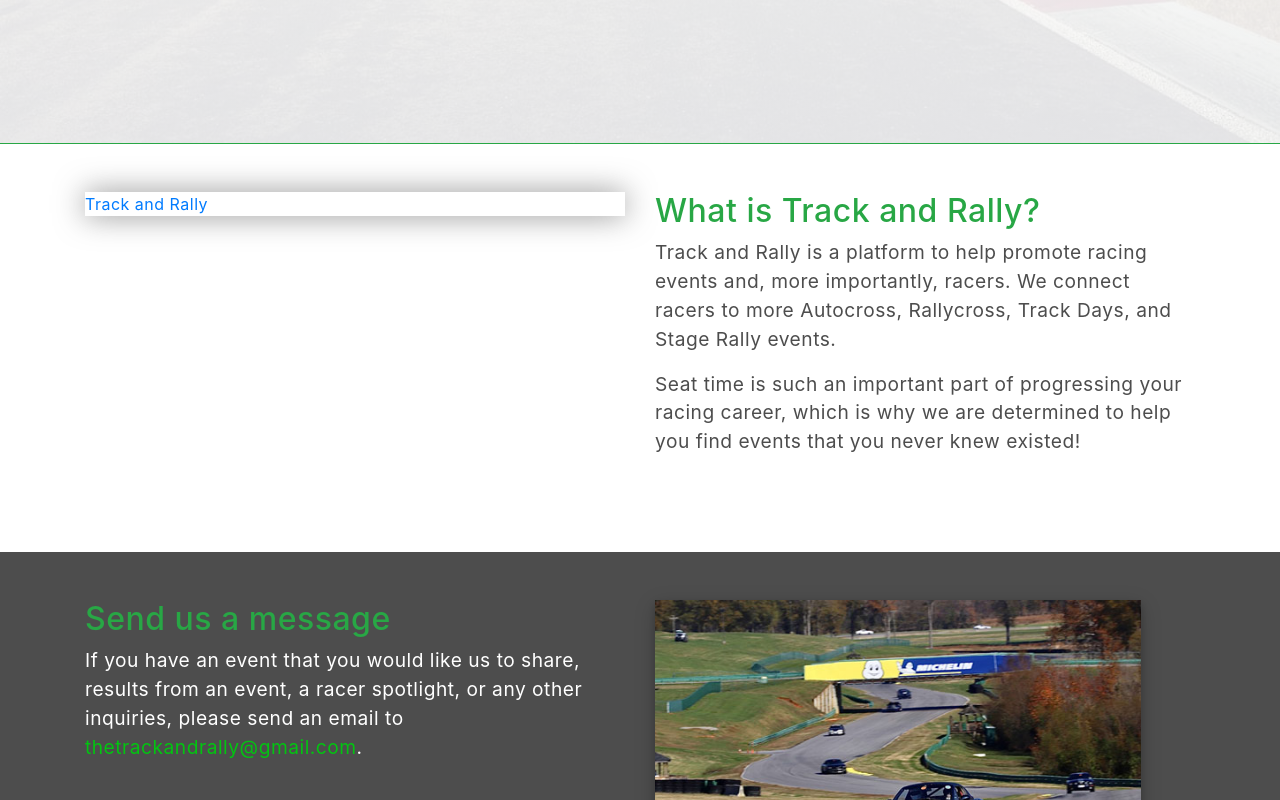
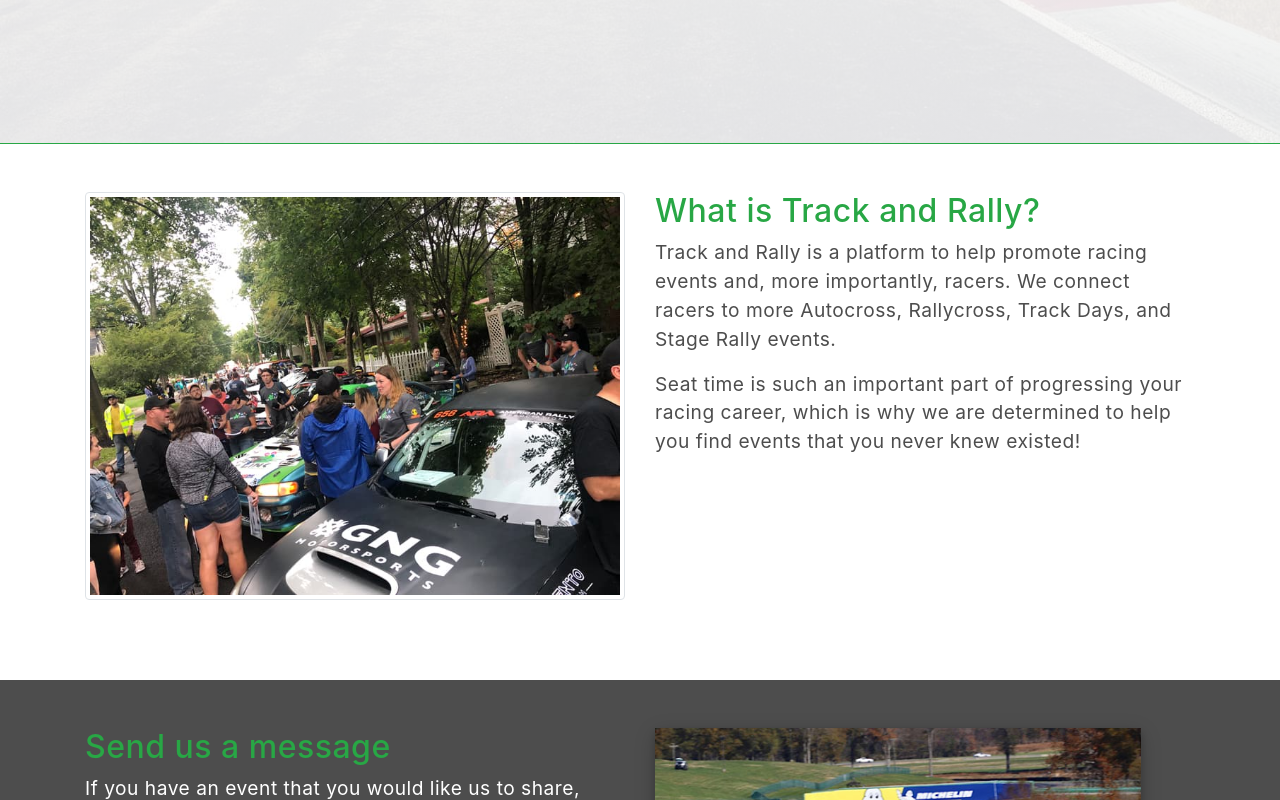
Before and after one commit to jeffberlin/track-and-rally, a React (Create React App) app: page / in a window 1280 px wide. Shown: the part 656-1456 px from the top of the page. Built offline with nearby package versions, Linux system fonts and the light colour scheme; a web font is replaced by a local one.

Commit message:
Replacing FacebookFeed with image

```diff
--- a/public/index.html
+++ b/public/index.html
@@ -47,8 +47,8 @@
     <link rel="stylesheet" href="https://use.fontawesome.com/releases/v5.8.1/css/all.css" integrity="sha384-50oBUHEmvpQ+1lW4y57PTFmhCaXp0ML5d60M1M7uH2+nqUivzIebhndOJK28anvf" crossorigin="anonymous">
   </head>
   <body>
-    <div id="fb-root"></div>
-    <script async defer crossorigin="anonymous" src="https://connect.facebook.net/en_US/sdk.js#xfbml=1&version=v7.0"></script>
+    <!-- <div id="fb-root"></div>
+    <script async defer crossorigin="anonymous" src="https://connect.facebook.net/en_US/sdk.js#xfbml=1&version=v7.0"></script> -->
     <noscript>You need to enable JavaScript to run this app.</noscript>
     <div id="root"></div>
     <script src="lazysizes.min.js" async></script>
--- a/src/App.js
+++ b/src/App.js
@@ -1,8 +1,9 @@
 import React, { Suspense } from 'react';
 import { Route, Switch } from "react-router-dom";
 import Navigation from './Components/Navigation';
-import Home from './Components/Home';
-import Error from './Components/Error';
+// import Home from './Components/Home';
+// import Error from './Components/Error';
+// import Footer from './Components/Footer';
 
 import './css/app.css';
 import './css/home.css';
@@ -13,6 +14,8 @@ import './css/about.css';
 import './css/contact.css';
 
 const Footer = React.lazy(() => import('./Components/Footer'));
+const Error = React.lazy(() => import('./Components/Error'));
+const Home = React.lazy(() => import('./Components/Home'));
 
 function App() {
   return (
@@ -20,11 +23,11 @@ function App() {
       <header className="header">
         <Navigation />
       </header>
-      <Switch>
-        <Route path="/" exact component={Home} />
-        <Route component={Error} />
-      </Switch>
       <Suspense fallback={<div>Loading...</div>}>
+        <Switch>
+          <Route path="/" exact component={Home} />
+          <Route component={Error} />
+        </Switch>
         <Footer />
       </Suspense>
     </main>
--- a/src/Components/About.js
+++ b/src/Components/About.js
@@ -2,7 +2,8 @@ import React from 'react';
 import Container from 'react-bootstrap/Container';
 import Row from 'react-bootstrap/Row';
 import Col from 'react-bootstrap/Col';
-import FacebookFeed from './FacebookFeed';
+import Image from 'react-bootstrap/Image';
+// import FacebookFeed from './FacebookFeed';
 
 function About() {
   return (
@@ -18,8 +19,14 @@ function About() {
               Seat time is such an important part of progressing your racing career, which is why we are determined to help you find events that you never knew existed!
             </p>
           </Col>
-          <Col lg={6} md={{ span: 6, order: 1 }} sm={12} id="fb">
-            <FacebookFeed />
+          <Col lg={6} md={{ span: 6, order: 1 }} sm={12}>
+            <Image
+              src="./images/track-and-rally-stpr-min.jpg"
+              alt="Track and Rally at STPR 2019"
+              fluid
+              thumbnail
+            />
+            {/* <FacebookFeed /> */}
           </Col>
         </Row>
       </Container>
--- a/src/Components/FacebookFeed.js
+++ b/src/Components/FacebookFeed.js
@@ -3,7 +3,7 @@ import React, { Component } from 'react';
 class FacebookFeed extends Component {
 
   // componentDidMount() {
-  //   window.FB.XFBML.parse();
+  //   document.addEventListener('fb_init', e => FB.XFBML.parse());
   // }
 
   render() {
--- a/src/Components/Home.js
+++ b/src/Components/Home.js
@@ -1,4 +1,4 @@
-import React, { Suspense } from 'react';
+import React from 'react';
 import Container from 'react-bootstrap/Container';
 import Row from 'react-bootstrap/Row';
 import Title from './Title';
@@ -15,9 +15,7 @@ function Home() {
       </Row>
     </Container>
     <About />
-    <Suspense fallback={<div>Loading...</div>}>
-      <Contact />
-    </Suspense>
+    <Contact />
     </>
   )
 }
```
Also changed, not shown: public/images/track-and-rally-stpr-min.jpg (added), public/images/track-and-rally-stpr.jpg (added), 38 other files (tests, documents, lock files or other folders).
